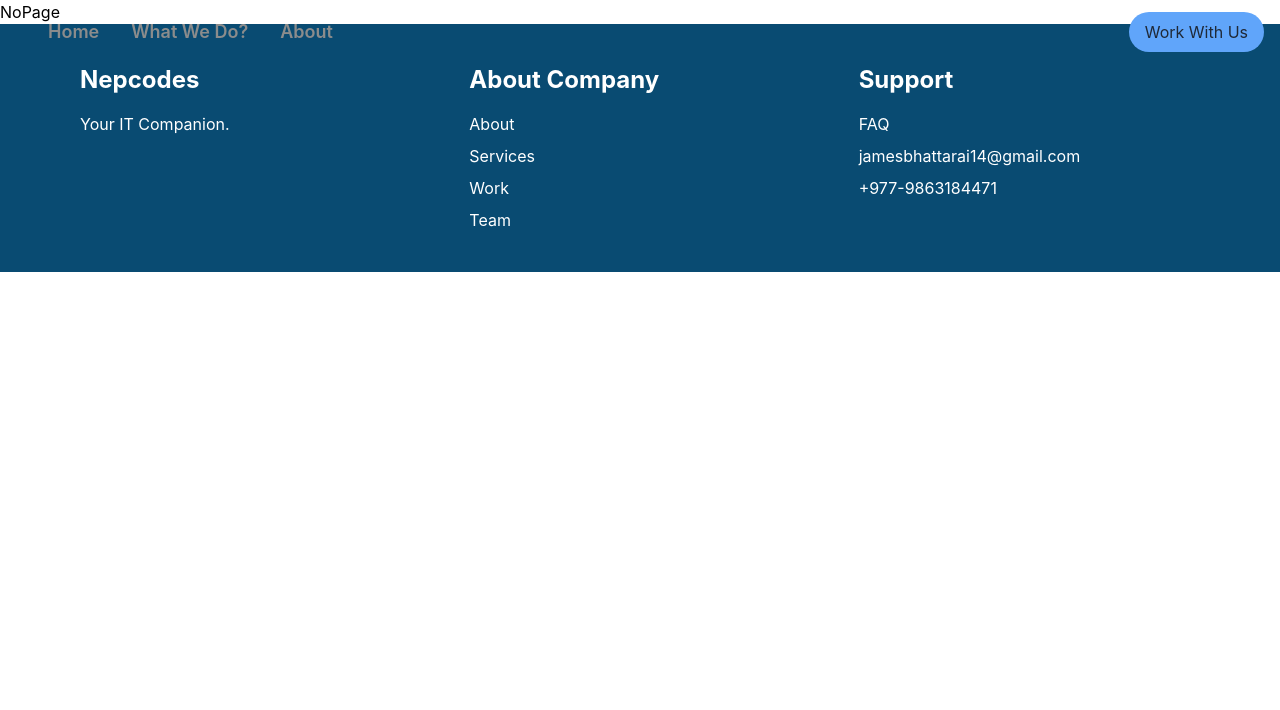
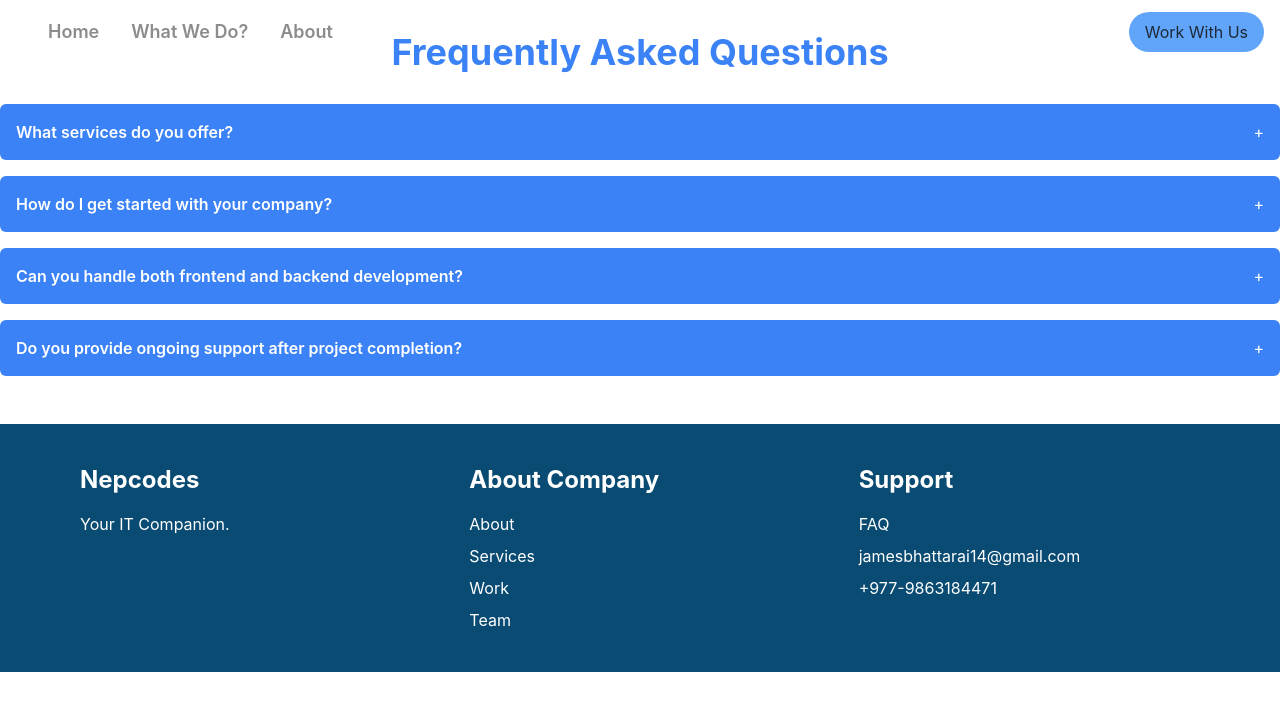
Before and after one commit to jamesii-b/nc, a React (Vite) app: page /faq in a window 1280 px wide. Shown: the top 710 px of the page. Built offline with nearby package versions, Linux system fonts and the light colour scheme.

Commit message:
Feat: added faq page

```diff
--- a/package.json
+++ b/package.json
@@ -15,6 +15,7 @@
     "@fortawesome/fontawesome-svg-core": "^6.5.1",
     "@fortawesome/free-solid-svg-icons": "^6.5.1",
     "@fortawesome/react-fontawesome": "^0.2.0",
+    "@headlessui/react": "^1.7.18",
     "react": "^18.2.0",
     "react-countdown-circle-timer": "^3.2.1",
     "react-dom": "^18.2.0",
--- a/src/App.jsx
+++ b/src/App.jsx
@@ -8,7 +8,8 @@ import BottomNavBar from "./components/bottom-nav_bar";
 import WhatWeDo from "./components/what-we-do/whatWeDo";
 import ContactPage from "./components/contact/contact";
 import UiUxPage from "./components/what-we-do/UI/UX/UiUx-page";
-import developmentPage from "./components/what-we-do/Development/development-page";
+import DevelopmentPage from "./components/what-we-do/Development/development-page";
+import FaqPage from "./components/faq";
 export default function App() {
   return (
     <BrowserRouter>
@@ -17,9 +18,10 @@ export default function App() {
         <Route path="/" element={<HomePage />} />
         <Route path="/about" element={<About />} />
         <Route path="/what-we-do" element={<WhatWeDo />} />
-        <Route path="/what-we-do/development" element={< developmentPage/>} />
-        <Route path="/what-we-do/ui-ux" element={< UiUxPage/>} />
+        <Route path="/what-we-do/development" element={<DevelopmentPage />} />
+        <Route path="/what-we-do/ui-ux" element={<UiUxPage />} />
         <Route path="/contact" element={<ContactPage />} />
+        <Route path="/faq" element={<FaqPage />} />
         <Route path="*" element={<NoPage />} />
       </Routes>
       <BottomNavBar />
--- a/src/components/faq.jsx
+++ b/src/components/faq.jsx
@@ -0,0 +1,63 @@
+import React, { useState } from "react";
+import { Transition } from "@headlessui/react";
+
+const FaqItem = ({ question, answer }) => {
+  const [isOpen, setIsOpen] = useState(false);
+
+  return (
+    <div className="mb-4">
+      <button
+        className="flex justify-between items-center w-full bg-blue-500 text-white p-4 rounded-md hover:bg-blue-600 focus:outline-none transition duration-300"
+        onClick={() => setIsOpen(!isOpen)}
+      >
+        <span className="font-semibold">{question}</span>
+        <span>{isOpen ? "-" : "+"}</span>
+      </button>
+      <Transition
+        show={isOpen}
+        enter="transition-opacity duration-300"
+        enterFrom="opacity-0"
+        enterTo="opacity-100"
+        leave="transition-opacity duration-300"
+        leaveFrom="opacity-100"
+        leaveTo="opacity-0"
+      >
+        {(ref) => (
+          <p ref={ref} className="p-4 bg-gray-100 text-gray-800 rounded-b-md">
+            {answer}
+          </p>
+        )}
+      </Transition>
+    </div>
+  );
+};
+
+const FaqPage = () => {
+  return (
+    <div className="container mx-auto py-8">
+      <h1 className="text-4xl font-bold mb-8 text-center text-blue-500">
+        Frequently Asked Questions
+      </h1>
+      <div>
+        <FaqItem
+          question="What services do you offer?"
+          answer="We specialize in IT outsourcing services including custom software development and UI/UX design."
+        />
+        <FaqItem
+          question="How do I get started with your company?"
+          answer="Simply reach out to us via email or phone and we'll schedule a consultation to discuss your project requirements."
+        />
+        <FaqItem
+          question="Can you handle both frontend and backend development?"
+          answer="Yes, our team consists of experienced frontend and backend developers who can handle full-stack development projects."
+        />
+        <FaqItem
+          question="Do you provide ongoing support after project completion?"
+          answer="Absolutely, we offer maintenance and support services to ensure your application runs smoothly even after launch."
+        />
+      </div>
+    </div>
+  );
+};
+
+export default FaqPage;
```
Also changed, not shown: 1 other file (tests, documents, lock files or other folders).
